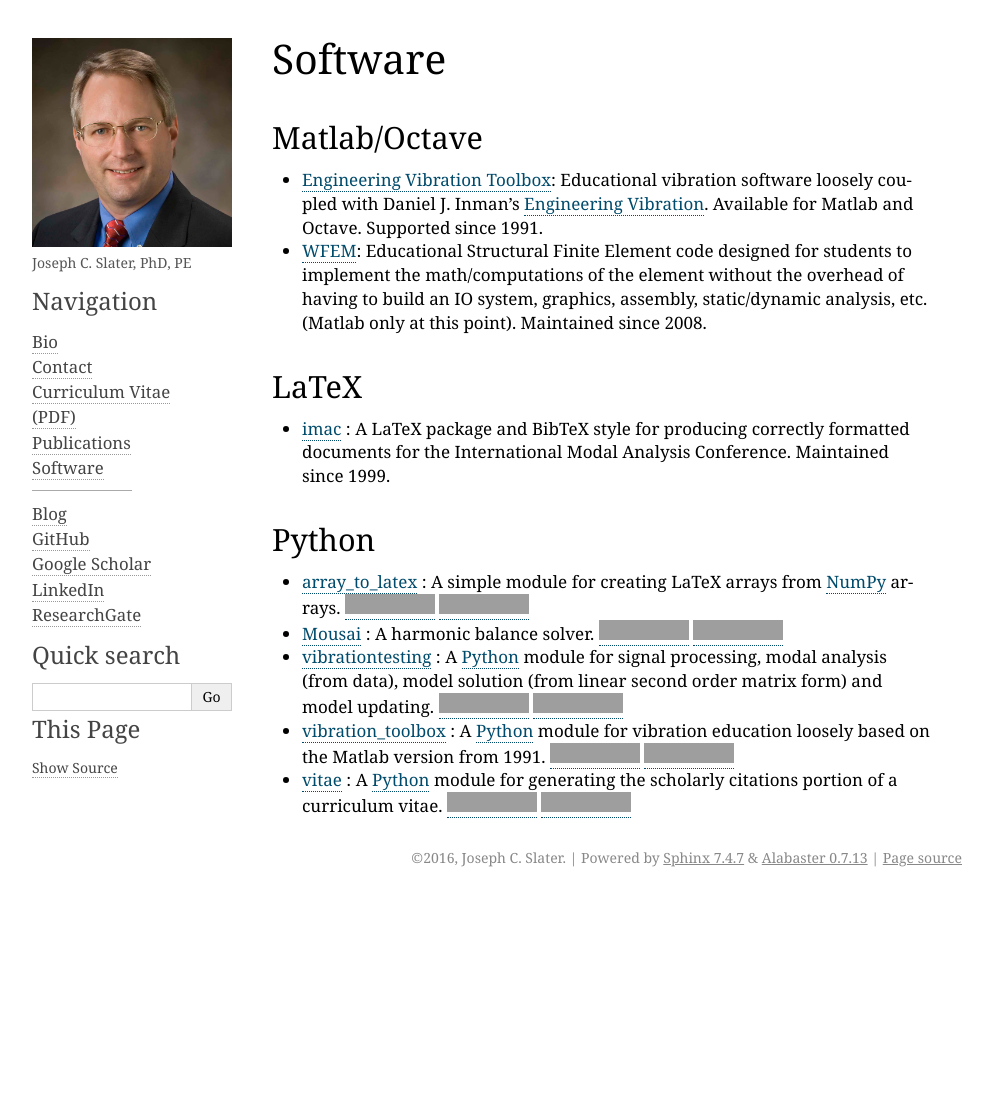
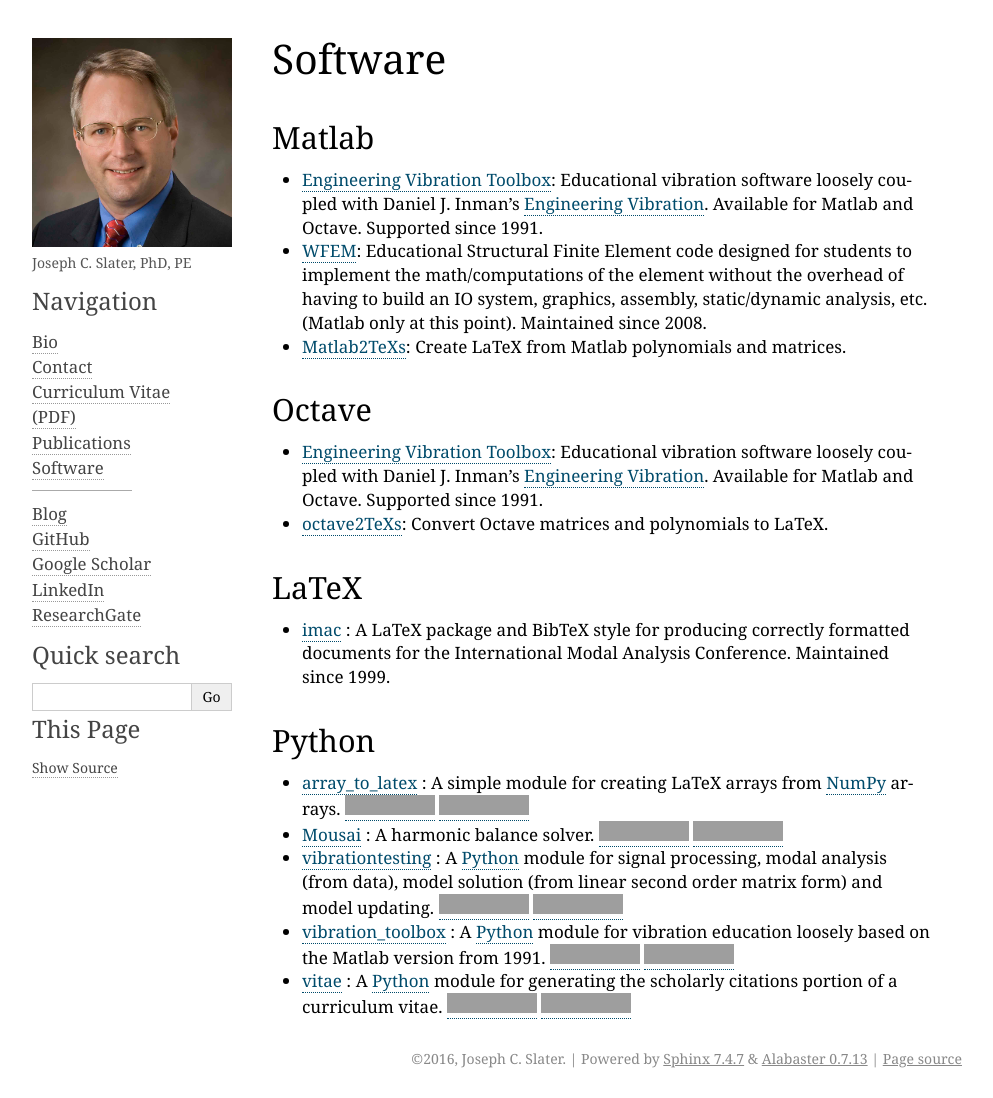
Before and after one commit to josephcslater/josephcslater, a Sphinx documentation site: the page built from source/software.rst, in a window 1280 px wide and 1098 px high, cut to the strip 0-1098 px from the top of the window. Shown: the whole strip, without its empty margins (148-1141 px from the left). Built offline with Sphinx 7.4.7, drawn with Linux system fonts in a browser that asks for light colours; grey boxes are pictures that could not be loaded.

Commit message:
Split Matlab/Octave into separate sections; add Matlab2TeXs and octave2TeXs
Co-authored-by: Copilot <223556219+Copilot@users.noreply.github.com>

```diff
--- a/source/software.rst
+++ b/source/software.rst
@@ -1,10 +1,16 @@
 Software
 ########
 
-Matlab/Octave
--------------
+Matlab
+------
 - `Engineering Vibration Toolbox`_: Educational vibration software loosely coupled with Daniel J. Inman's `Engineering Vibration`_. Available for Matlab and Octave. Supported since 1991.
 - `WFEM`_: Educational Structural Finite Element code designed for students to implement the math/computations of the element without the overhead of having to build an IO system, graphics, assembly, static/dynamic analysis, etc. (Matlab only at this point). Maintained since 2008.
+- `Matlab2TeXs`_: Create LaTeX from Matlab polynomials and matrices.
+
+Octave
+------
+- `Engineering Vibration Toolbox`_: Educational vibration software loosely coupled with Daniel J. Inman's `Engineering Vibration`_. Available for Matlab and Octave. Supported since 1991.
+- `octave2TeXs`_: Convert Octave matrices and polynomials to LaTeX.
 
 LaTeX
 -----
@@ -70,3 +76,5 @@ Python
 .. _`Engineering Vibration`: https://www.amazon.com/Engineering-Vibration-4th-Daniel-Inman/dp/0132871696
 .. _`WFEM`: https://github.com/josephcslater/WFEM
 .. _imac: https://ctan.org/pkg/imac
+.. _Matlab2TeXs: https://github.com/josephcslater/Matlab2TeXs
+.. _octave2TeXs: https://github.com/josephcslater/octave2TeXs
```
